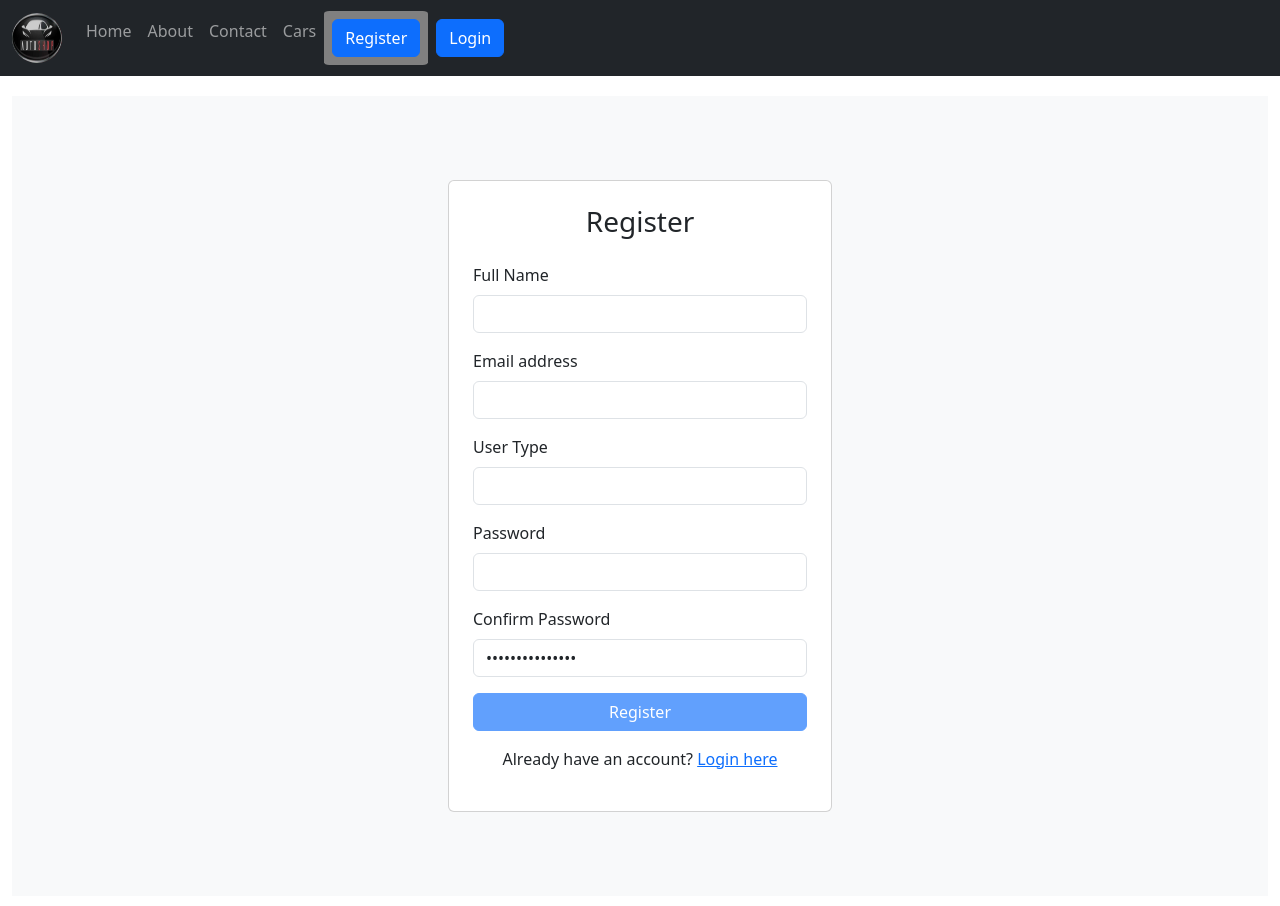
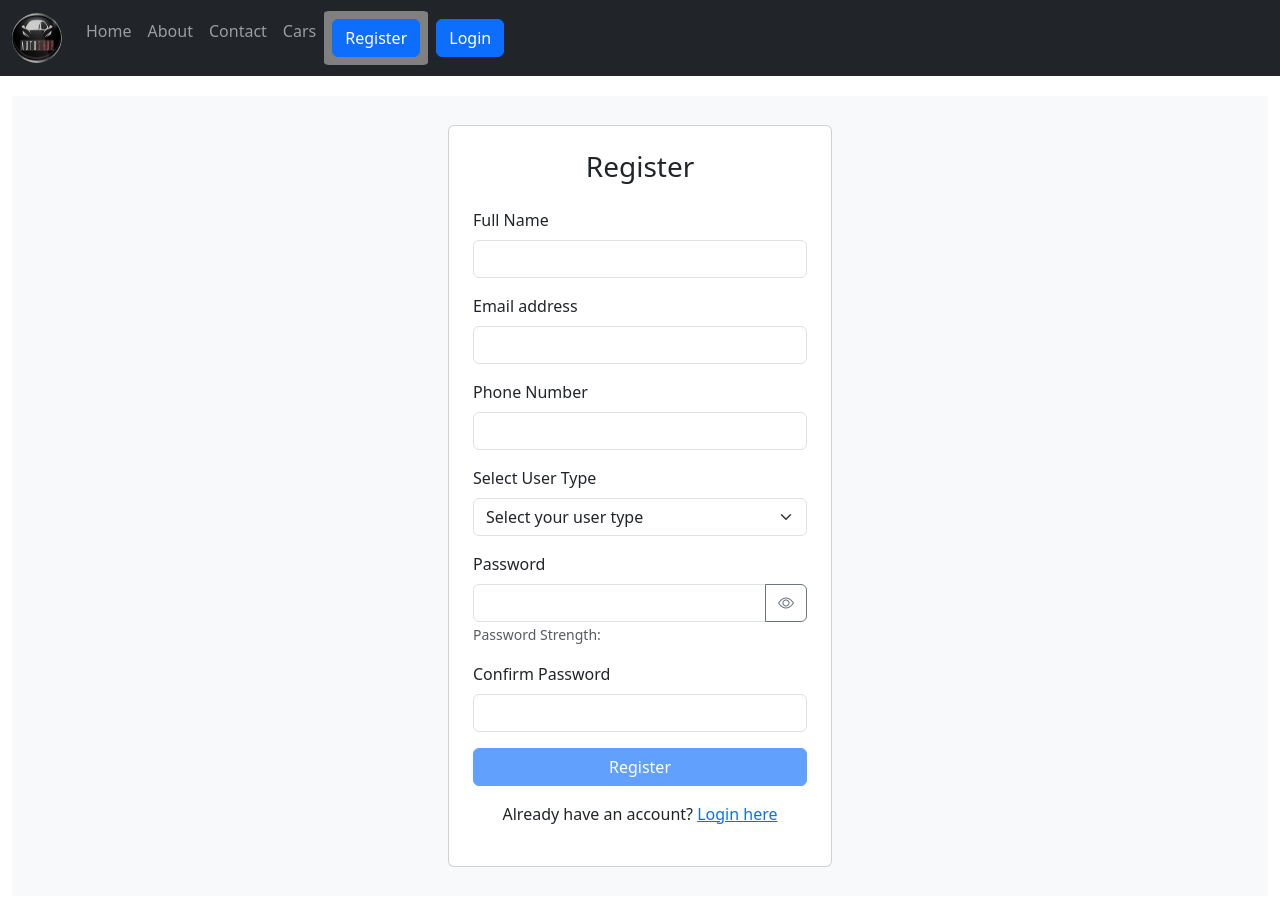
Before and after one commit to samsonyounis/Car-Dealer-Frontend, an Angular app: page /register in a window 1280 px wide. Shown: the top 906 px of the page. Built offline with nearby package versions, Linux system fonts and the light colour scheme.

Commit message:
made some changes

```diff
--- a/src/app/login/login.component.ts
+++ b/src/app/login/login.component.ts
@@ -29,7 +29,7 @@ export class LoginComponent {
           console.log(response.message);
           // Store the token in local storage
           this.userSerice.storeToken(response.data.accessToken,
-            response.data.fullName
+            response.data.fullName, response.data.email, response.data.phone
           );
           this.isLoading = false;
           if(response.data.userType==='SELLER'){
--- a/src/app/register/register.component.html
+++ b/src/app/register/register.component.html
@@ -11,54 +11,83 @@
           </div>
         </div>
         <form (submit)="onRegister(registerForm)" #registerForm="ngForm">
+          <!-- Full Name -->
           <div class="mb-3">
             <label for="fullName" class="form-label">Full Name</label>
             <input type="text" id="fullName" class="form-control" required [(ngModel)]="userFullName"
-             name="userFullName" #fullName="ngModel">
+              name="userFullName" #fullName="ngModel" pattern="^[A-Za-z ]+$">
           </div>
           <div *ngIf="fullName.invalid && fullName.touched" class="text-danger">
-            Name is required
+            Name must contain only letters and spaces.
           </div>
 
+          <!-- Email -->
           <div class="mb-3">
             <label for="userEmail" class="form-label">Email address</label>
             <input type="email" id="userEmail" class="form-control" required [(ngModel)]="userEmail"
-            name="userEmail" #email ="ngModel" pattern="^[a-zA-Z0-9._%+-]+@[a-zA-Z0-9.-]+\.[a-zA-Z]{2,4}$">
+              name="userEmail" #email="ngModel" pattern="^[a-zA-Z0-9._%+-]+@[a-zA-Z0-9.-]+\.[a-zA-Z]{2,4}$">
           </div>
           <div *ngIf="email.invalid && email.touched" class="text-danger">
             <div *ngIf="email.errors?.['required']">Email is required</div>
             <div *ngIf="email.errors?.['pattern']">Please enter a valid email address</div>
           </div>
 
+          <!-- Phone Number -->
           <div class="mb-3">
-            <label for="userType" class="form-label">User Type</label>
-            <select id="userType" class="form-control" required [(ngModel)]="userType" name="userType" #userType="ngModel">
+            <label for="userphoneNumber" class="form-label">Phone Number</label>
+            <input type="text" id="userphoneNumber" class="form-control" required [(ngModel)]="userphoneNumber"
+              name="userphoneNumber" #phoneNumber="ngModel" pattern="^[0-9]{10}$">
+          </div>
+          <div *ngIf="phoneNumber.invalid && phoneNumber.touched" class="text-danger">
+            Phone Number must be exactly 10 digits only.
+          </div>
+
+          <!-- User Type -->
+          <div class="mb-3">
+            <label for="userType" class="form-label">Select User Type</label>
+            <select id="userType" class="form-select" required [(ngModel)]="userType" name="userType" #userTypeSelect="ngModel">
+              <option value="" disabled>Select your user type</option>
               <option value="BUYER">BUYER</option>
               <option value="SELLER">SELLER</option>
             </select>
           </div>
-        <div *ngIf="userType.invalid && userType.touched" class="text-danger">
-            Please select a user type
+          <div *ngIf="userTypeSelect.invalid && userTypeSelect.touched" class="text-danger">
+            User type is required.
           </div>
 
-          <div class="mb-3">
+          <!-- Password -->
+          <div class="mb-3 position-relative">
             <label for="userPassword" class="form-label">Password</label>
-            <input type="password" id="userPassword" class="form-control"
-            required [(ngModel)]="userPassword" name="userPassword" #password="ngModel">
+            <div class="input-group">
+              <input [type]="showPassword ? 'text' : 'password'" id="userPassword" class="form-control"
+                required [(ngModel)]="userPassword" name="userPassword" #password="ngModel" (input)="checkPasswordStrength()">
+              <button type="button" class="btn btn-outline-secondary" (click)="togglePasswordVisibility()">
+                <i class="{{ showPassword ? 'bi bi-eye-slash' : 'bi bi-eye' }}"></i>
+              </button>
+            </div>
+            <small class="form-text" [ngClass]="{
+              'text-danger': passwordStrength === 'Weak',
+              'text-warning': passwordStrength === 'Medium',
+              'text-success': passwordStrength === 'Strong'}">
+              Password Strength: {{ passwordStrength }}
+            </small>
           </div>
           <div *ngIf="password.invalid && password.touched" class="text-danger">
-            Password is required
+            Password is required.
           </div>
 
+
+          <!-- Confirm Password -->
           <div class="mb-3">
             <label for="confirmPassword" class="form-label">Confirm Password</label>
             <input type="password" id="confirmPassword" class="form-control" required [(ngModel)]="confirmPassword"
-            name="confirmPassword" #confirmPassword="ngModel">
+              name="confirmPassword" #confirmPasswordField="ngModel">
           </div>
-          <!-- <div *ngIf="confirmPassword.touched" class="text-danger">
+          <div *ngIf="confirmPasswordField.touched && userPassword !== confirmPassword" class="text-danger">
             Passwords do not match.
-          </div> -->
+          </div>
 
+          <!-- Submit Button -->
           <button type="submit" class="btn btn-primary w-100" [disabled]="!registerForm.form.valid">Register</button>
           <p class="text-center mt-3">
             Already have an account? <a routerLink="/login">Login here</a>
--- a/src/app/register/register.component.ts
+++ b/src/app/register/register.component.ts
@@ -16,25 +16,44 @@ export class RegisterComponent {
               private router: Router
   ){}
 
-  userFullName='';
-  userEmail='';
-  userType:string='';
-  userPassword='';
-  confirmPassword='';
   isLoading: boolean = false; // Loading state
 
+  userFullName = '';
+  userEmail = '';
+  userphoneNumber = '';
+  userType = '';
+  userPassword = '';
+  confirmPassword = '';
+  passwordStrength = '';
+  showPassword = false;
+
+
+  // Live validation for password strength
+  checkPasswordStrength() {
+    const password = this.userPassword;
+    if (password.length < 6) {
+      this.passwordStrength = 'Weak';
+    } else if (password.match(/[A-Z]/) && password.match(/[0-9]/)) {
+      this.passwordStrength = 'Strong';
+    } else {
+      this.passwordStrength = 'Medium';
+    }
+  }
+  togglePasswordVisibility() {
+    this.showPassword = !this.showPassword;
+  }
+
   onRegister(form:any){
-    console.log(this.userType);
     if (form.valid) {
       console.log(form.value);
       const userData = {
         fullName: this.userFullName,
-        userType: form.value.userType || this.userType,
         email: this.userEmail,
+        phone: this.userphoneNumber,
+        userType: this.userType,
         password: this.userPassword
       }
       this.isLoading = true;
-      console.log(userData);
       // Send POST request
       this.userService.registerUser(userData).subscribe({
         next: (response) => {
--- a/src/app/sellerdashboard/sellerdashboard.component.html
+++ b/src/app/sellerdashboard/sellerdashboard.component.html
@@ -41,13 +41,13 @@
                   <input type="text" id="price" class="form-control" [(ngModel)]="newCar.price" name="price" required>
                 </div>
                 <div class="mb-3">
-                  <label for="carBrand" class="form-label">Car Brand</label>
-                  <input type="text" id="carBrand" class="form-control" [(ngModel)]="newCar.brand" name="carBrand" required>
+                  <label for="brand" class="form-label">Car Brand</label>
+                  <input type="text" id="brand" class="form-control" [(ngModel)]="newCar.brand" name="brand" required>
                 </div>
-                <div class="mb-3">
+                <!-- <div class="mb-3">
                   <label for="imageUrl" class="form-label">Car Image</label>
                   <input type="file" id="imageUrl" class="form-control" [(ngModel)]="newCar.imageUrl" name="imageUrl" required>
-                </div>
+                </div> -->
                 <div class="mb-3">
                   <label for="milleage" class="form-label">Milleage</label>
                   <input type="text" id="milleage" class="form-control" [(ngModel)]="newCar.milleage" name="milleage" required>
@@ -198,10 +198,10 @@
           <h2>{{ sectionTitle }}</h2>
 
           <!-- Tabular Content -->
-          <div class="d-flex justify-content-center">
-            <button class="btn btn-outline-success btn-sm" (click)="openAddCarModal()">Add Car</button>
-          </div><br>
           <div *ngIf="currentSection === 'cars'">
+            <div class="d-flex justify-content-center">
+              <button class="btn btn-outline-success btn-sm" (click)="openAddCarModal()">Add Car</button>
+            </div><br>
             <div class="table-responsive">
               <table class="table table-bordered table-striped">
                 <thead>
@@ -223,7 +223,7 @@
                     <td>{{ i + 1 }}</td>
                     <td>{{ car.carName }}</td>
                     <td>{{ car.model }}</td>
-                    <td>{{ car.price | currency:'KES' }}</td>
+                    <td>{{ car.price | currency:'KES ' }}</td>
                     <td>{{ car.brand }}</td>
                     <td>{{ car.milleage }}</td>
                     <td>{{ car.engine }}</td>
--- a/src/app/user-service.service.ts
+++ b/src/app/user-service.service.ts
@@ -61,9 +61,11 @@ private tokenKey = 'auth_token';
 
 
   // Store the token in local storage
-  storeToken(token: string, username: string): void {
+  storeToken(token: string, username: string, email: string, phone: string): void {
     localStorage.setItem(this.tokenKey, token);
     localStorage.setItem("username", username);
+    localStorage.setItem("email", email);
+    localStorage.setItem("phone", phone);
 
   }
 
--- a/src/index.html
+++ b/src/index.html
@@ -7,6 +7,7 @@
   <meta name="viewport" content="width=device-width, initial-scale=1">
   <link rel="icon" type="image/x-icon" href="kivu-logo.JPG">
   <link href="https://cdn.jsdelivr.net/npm/bootstrap@5.3.3/dist/css/bootstrap.min.css" rel="stylesheet">
+  <link rel="stylesheet" href="https://cdn.jsdelivr.net/npm/bootstrap-icons/font/bootstrap-icons.css">
   <script src="https://cdn.jsdelivr.net/npm/bootstrap@5.3.3/dist/js/bootstrap.bundle.min.js"></script>
 </head>
 <body>
```
Also changed, not shown: src/app/sellerdashboard/sellerdashboard.component.ts (+9 -9 lines). Lines whose indentation alone changed are shown as unchanged.
